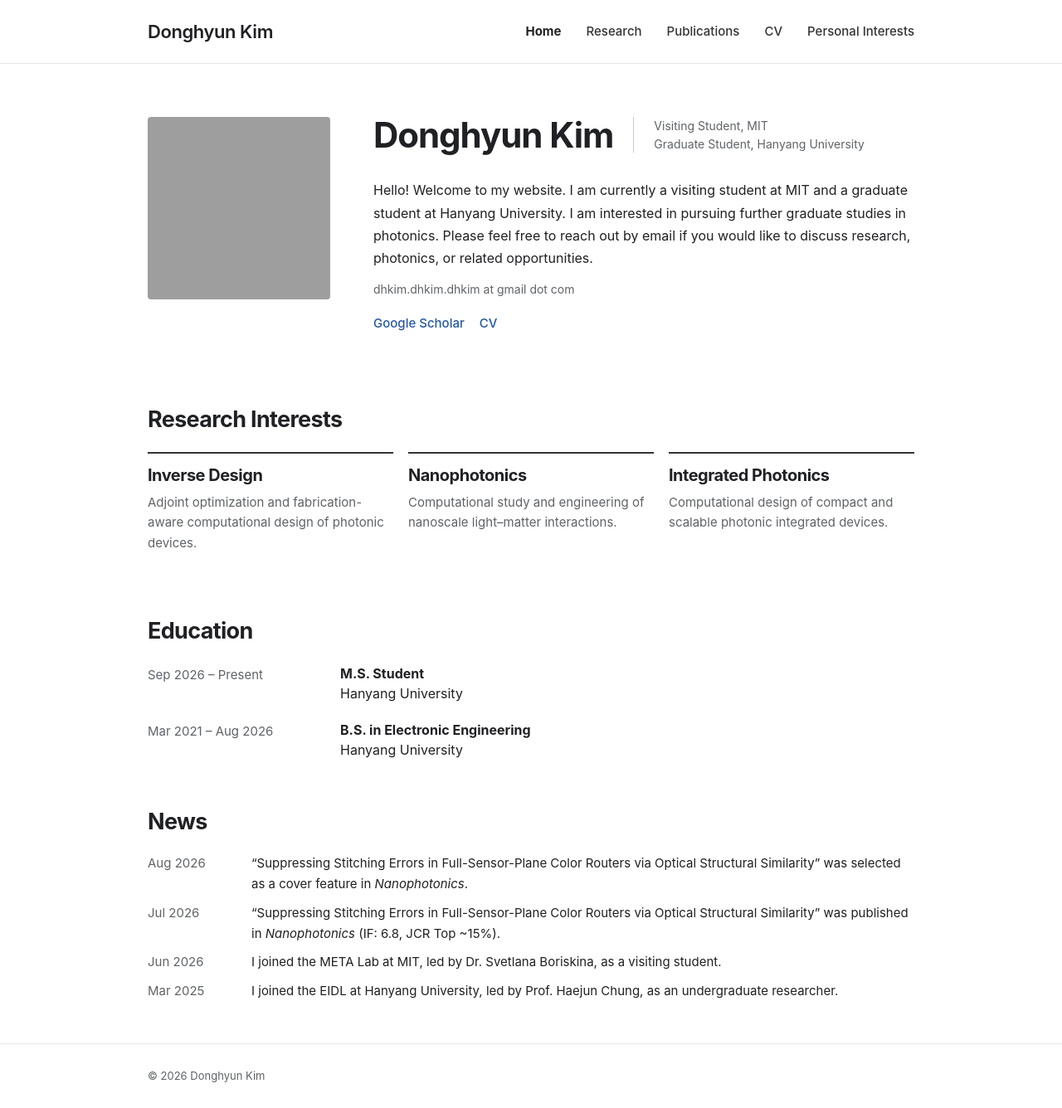
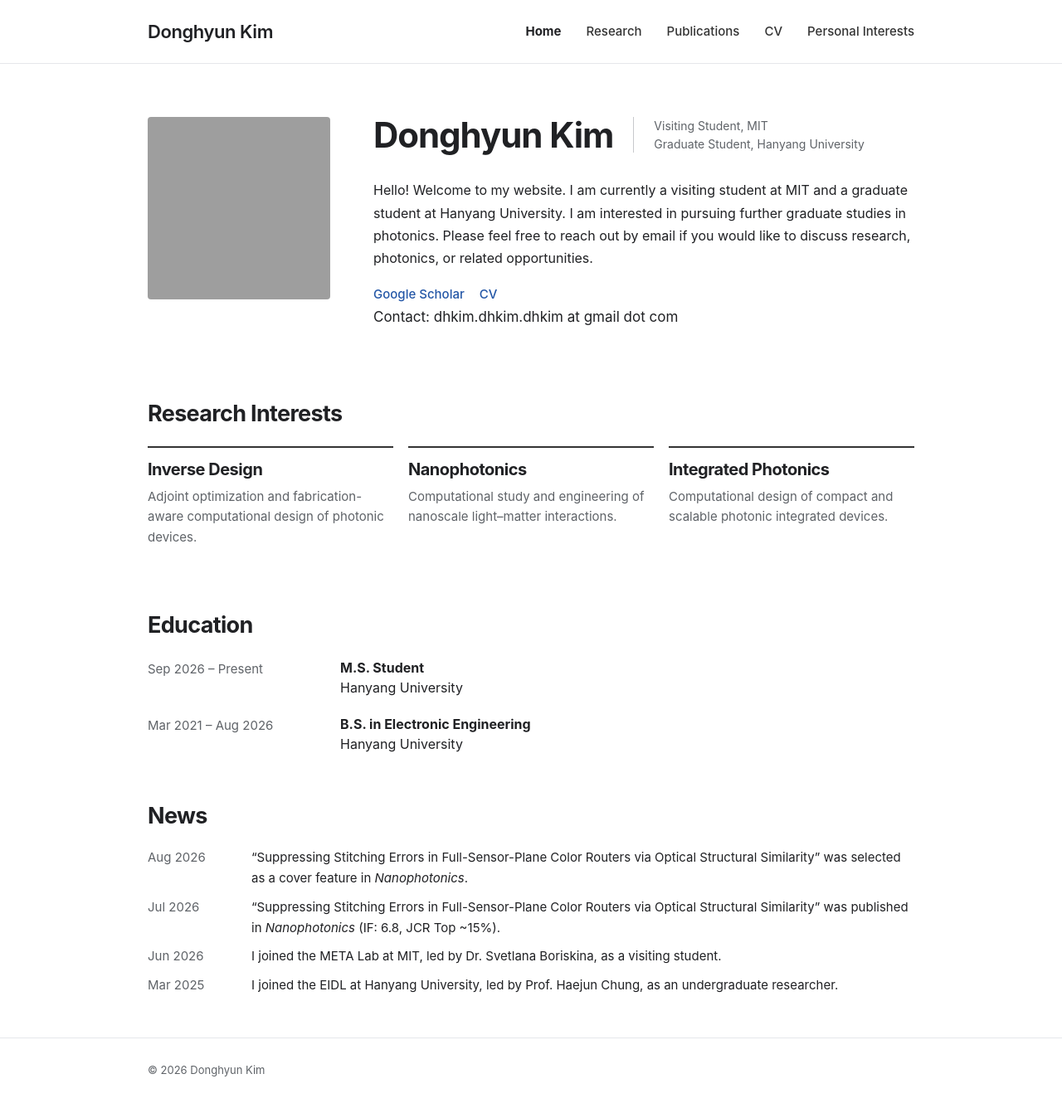
Before and after one commit to dhkim-dhkim-dhkim/dhkim-dhkim-dhkim.github.io, a Jekyll site: the page built from index.md, in a window 1280 px wide. Shown: the whole page at 83% size. Built offline with Jekyll 4.4.1, drawn with Linux system fonts in a browser that asks for light colours; grey boxes are pictures that could not be loaded.

Commit message:
Update index.md

```diff
--- a/index.md
+++ b/index.md
@@ -36,28 +36,33 @@ title:
     </p>
 
 
-    <p class="contact-info">
-      dhkim.dhkim.dhkim at gmail dot com
-    </p>
+    <div class="hero-meta-row">
+
+      <div class="social-links">
+
+        <a
+          href="https://scholar.google.com/citations?user=vUw2_e0AAAAJ&hl=ko"
+          target="_blank"
+          rel="noopener noreferrer"
+        >
+          Google Scholar
+        </a>
+
+        <a
+          href="/Donghyun_Kim_CV.pdf"
+          target="_blank"
+          rel="noopener noreferrer"
+        >
+          CV
+        </a>
+
+      </div>
 
 
-    <div class="social-links">
-
-      <a
-        href="https://scholar.google.com/citations?user=vUw2_e0AAAAJ&hl=ko"
-        target="_blank"
-        rel="noopener noreferrer"
-      >
-        Google Scholar
-      </a>
-
-      <a
-        href="/Donghyun_Kim_CV.pdf"
-        target="_blank"
-        rel="noopener noreferrer"
-      >
-        CV
-      </a>
+      <div class="contact-inline">
+        <span class="contact-label">Contact:</span>
+        dhkim.dhkim.dhkim at gmail dot com
+      </div>
 
     </div>
 
```
